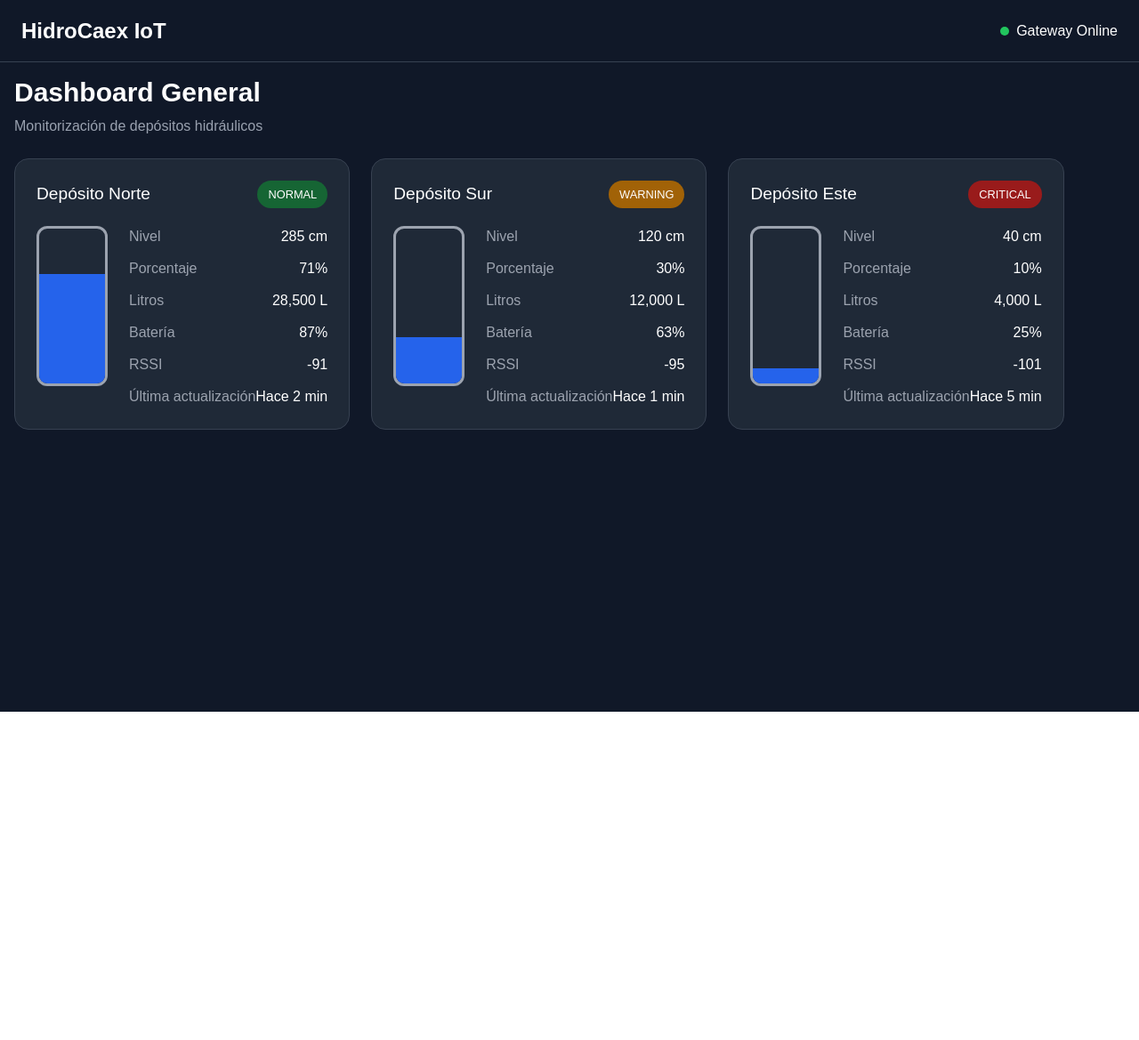
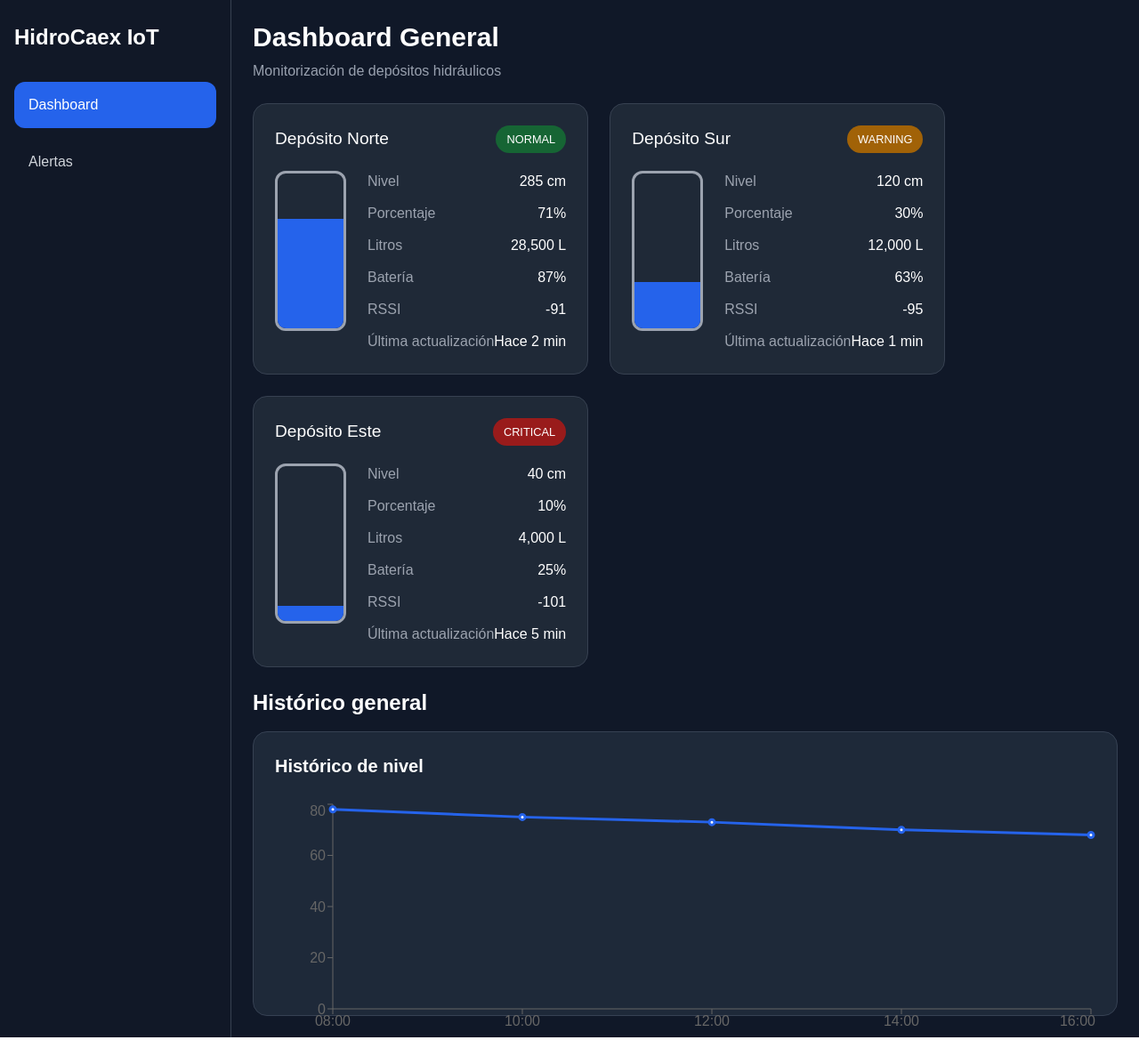
Before and after one commit to dgallardop05/hidrocaex-iot-frontend, a React (Vite) app: page / in a window 1280 px wide. Shown: the whole page at 89% size. Before the commit the page ends 800 px from the top, so only its background shows below. Built offline with nearby package versions, Linux system fonts and the light colour scheme.

Commit message:
Added sidebar navigation and charts

```diff
--- a/package.json
+++ b/package.json
@@ -14,6 +14,7 @@
     "react": "^19.2.6",
     "react-dom": "^19.2.6",
     "react-router-dom": "^7.15.1",
+    "recharts": "^3.8.1",
     "tailwindcss": "^4.3.0"
   },
   "devDependencies": {
--- /dev/null
+++ b/src/components/dashboard/WaterLevelChart.tsx
@@ -0,0 +1,51 @@
+import {
+  LineChart,
+  Line,
+  ResponsiveContainer,
+  XAxis,
+  YAxis,
+  Tooltip,
+} from 'recharts'
+
+const data = [
+  { time: '08:00', level: 78 },
+  { time: '10:00', level: 75 },
+  { time: '12:00', level: 73 },
+  { time: '14:00', level: 70 },
+  { time: '16:00', level: 68 },
+]
+
+const WaterLevelChart = () => {
+  return (
+    <div className="
+      bg-gray-800
+      rounded-2xl
+      p-6
+      border
+      border-gray-700
+      w-full
+      h-[320px]
+    ">
+      <h3 className="text-xl font-semibold mb-6">
+        Histórico de nivel
+      </h3>
+
+      <ResponsiveContainer width="100%" height="100%">
+        <LineChart data={data}>
+          <XAxis dataKey="time" />
+          <YAxis />
+          <Tooltip />
+
+          <Line
+            type="monotone"
+            dataKey="level"
+            stroke="#2563eb"
+            strokeWidth={3}
+          />
+        </LineChart>
+      </ResponsiveContainer>
+    </div>
+  )
+}
+
+export default WaterLevelChart
--- /dev/null
+++ b/src/components/layout/Sidebar.module.css
@@ -0,0 +1,63 @@
+.sidebar {
+  width: 260px;
+  min-height: 100vh;
+
+  background-color: #111827;
+
+  border-right: 1px solid #374151;
+
+  display: flex;
+  flex-direction: column;
+
+  padding: 24px 16px;
+
+  gap: 32px;
+}
+
+.logo {
+  font-size: 1.5rem;
+  font-weight: bold;
+}
+
+.nav {
+  display: flex;
+  flex-direction: column;
+  gap: 12px;
+}
+
+.link {
+  padding: 14px 16px;
+
+  border-radius: 12px;
+
+  color: #d1d5db;
+
+  text-decoration: none;
+
+  transition: 0.2s ease;
+}
+
+.link:hover {
+  background-color: #1f2937;
+}
+
+.active {
+  background-color: #2563eb;
+  color: white;
+}
+
+@media (max-width: 900px) {
+  .sidebar {
+    width: 100%;
+    min-height: auto;
+
+    flex-direction: row;
+    align-items: center;
+    justify-content: space-between;
+  }
+
+  .nav {
+    flex-direction: row;
+    flex-wrap: wrap;
+  }
+}
--- /dev/null
+++ b/src/components/layout/Sidebar.tsx
@@ -0,0 +1,35 @@
+import { NavLink } from 'react-router-dom'
+
+import styles from './Sidebar.module.css'
+
+const Sidebar = () => {
+  return (
+    <aside className={styles.sidebar}>
+      <h1 className={styles.logo}>
+        HidroCaex IoT
+      </h1>
+
+      <nav className={styles.nav}>
+        <NavLink
+          to="/"
+          className={({ isActive }) =>
+            `${styles.link} ${isActive ? styles.active : ''}`
+          }
+        >
+          Dashboard
+        </NavLink>
+
+        <NavLink
+          to="/alerts"
+          className={({ isActive }) =>
+            `${styles.link} ${isActive ? styles.active : ''}`
+          }
+        >
+          Alertas
+        </NavLink>
+      </nav>
+    </aside>
+  )
+}
+
+export default Sidebar
--- a/src/layouts/MainLayout.tsx
+++ b/src/layouts/MainLayout.tsx
@@ -1,12 +1,24 @@
 import { Outlet } from 'react-router-dom'
-import Navbar from '@/components/layout/Navbar'
+
+import Sidebar from '@/components/layout/Sidebar'
 
 const MainLayout = () => {
   return (
-    <div className="min-h-screen bg-gray-900 text-white flex flex-col">
-      <Navbar />
+    <div className="
+      min-h-screen
+      bg-gray-900
+      text-white
+      flex
+      flex-col
+      lg:flex-row
+    ">
+      <Sidebar />
 
-      <main className="flex flex-1 p-4">
+      <main className="
+        flex-1
+        p-6
+        flex
+      ">
         <Outlet />
       </main>
     </div>
--- /dev/null
+++ b/src/pages/AlertsPage.tsx
@@ -0,0 +1,26 @@
+const AlertsPage = () => {
+  return (
+    <div className="
+      flex
+      flex-col
+      gap-6
+      w-full
+    ">
+      <h2 className="text-3xl font-bold">
+        Alertas del sistema
+      </h2>
+
+      <div className="
+        bg-gray-800
+        rounded-2xl
+        p-6
+        border
+        border-gray-700
+      ">
+        No hay alertas activas actualmente.
+      </div>
+    </div>
+  )
+}
+
+export default AlertsPage
--- a/src/pages/DashboardPage.tsx
+++ b/src/pages/DashboardPage.tsx
@@ -1,5 +1,6 @@
 import DepositCard from '@/components/dashboard/DepositCard'
 import { mockDeposits } from '@/constants/mockDeposits'
+import WaterLevelChart from '@/components/dashboard/WaterLevelChart'
 
 const DashboardPage = () => {
   return (
@@ -35,6 +36,18 @@ const DashboardPage = () => {
           />
         ))}
       </div>
+
+      <div className="
+        flex
+        flex-col
+        gap-4
+      ">
+        <h3 className="text-2xl font-semibold">
+          Histórico general
+        </h3>
+
+        <WaterLevelChart />
+      </div>
     </div>
   )
 }
--- a/src/router/AppRouter.tsx
+++ b/src/router/AppRouter.tsx
@@ -6,6 +6,7 @@ import {
 
 import MainLayout from '@/layouts/MainLayout'
 import DashboardPage from '@/pages/DashboardPage'
+import AlertsPage from '@/pages/AlertsPage'
 
 const AppRouter = () => {
   return (
@@ -16,6 +17,10 @@ const AppRouter = () => {
             path="/"
             element={<DashboardPage />}
           />
+          <Route
+            path="/alerts"
+            element={<AlertsPage />}
+          />
         </Route>
       </Routes>
     </BrowserRouter>
```
Also changed, not shown: 1 other file (tests, documents, lock files or other folders).
